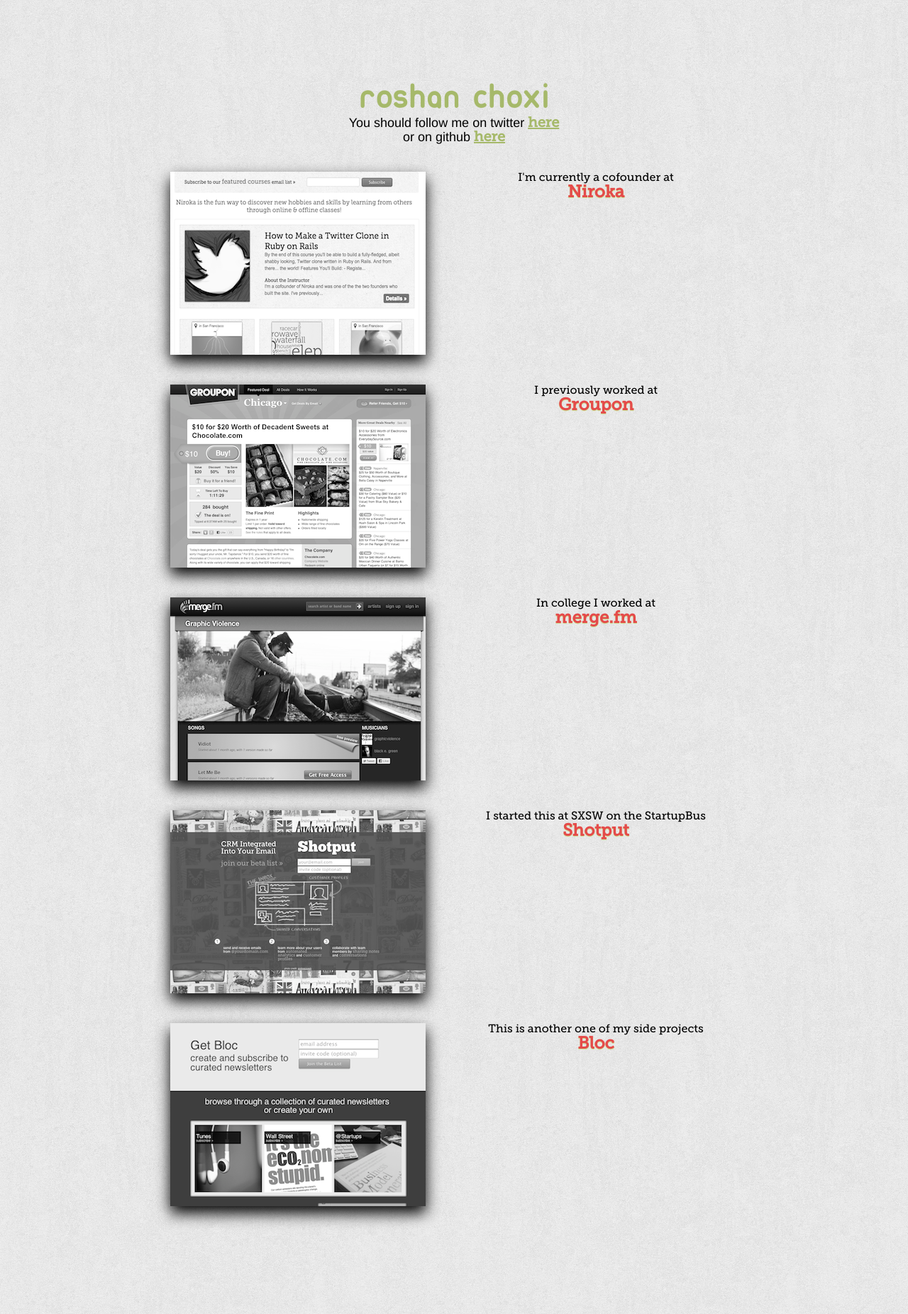
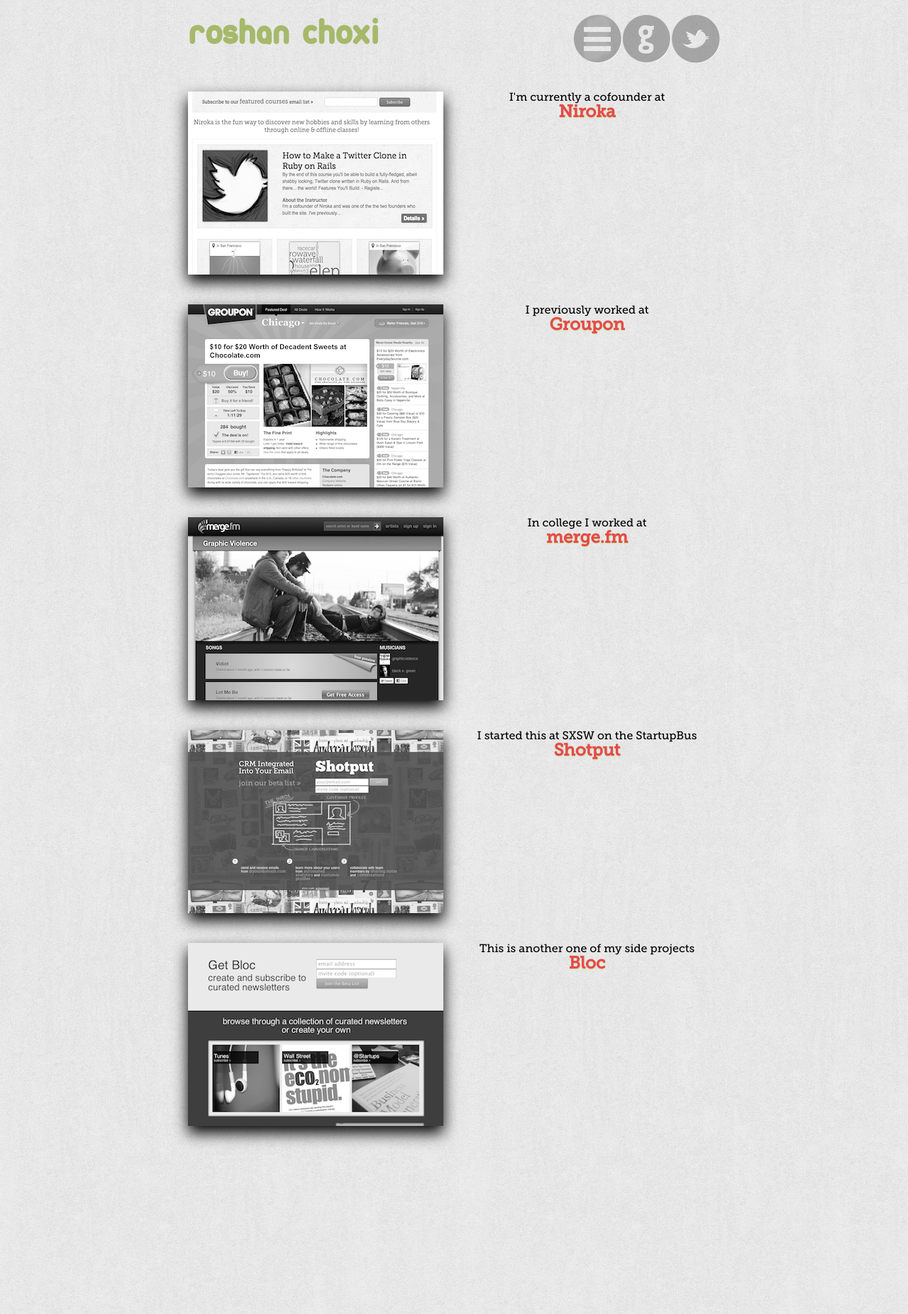
Before and after one commit to choxi/choxi.github.com, a Jekyll site: the page built from index.html, in a window 1280 px wide. Shown: the whole page at 71% size. Built offline with Jekyll 4.4.1, drawn with Linux system fonts in a browser that asks for light colours; after the commit the page ends 1649 px from its top, so only the background shows below that.

Commit message:
lots of stuff

```diff
--- a/Gemfile
+++ b/Gemfile
@@ -2,4 +2,5 @@
 
 gem "jekyll"
 gem "sass"
+gem "RedCloth"
 gem "rb-fsevent"
--- a/_layouts/default.html
+++ b/_layouts/default.html
@@ -10,6 +10,11 @@
   <body>
     <div id="container">
       <div id="header">
+        <a href="/"><h1> Roshan Choxi </h1></a>
+        <a href="http://twitter.com/choxi"><img src="/images/twitter.png"></a>
+        <a href="http://github.com/choxi"><img src="/images/github.png"></a>
+        <a href="/blog.html"><img src="/images/blog.png"></a>
+        <div class="clear"></div>
       </div>
       <div id="content">
         {{ content }}
--- a/_layouts/post.html
+++ b/_layouts/post.html
@@ -4,7 +4,6 @@
 ---
 
 <div class="post">
-  <div class="title"> {{ page.title }}</div>
   {{ content | truncatewords: 500}}
 </div>
 {% include disqus.html %}
--- a/css/main.css
+++ b/css/main.css
@@ -93,8 +93,8 @@
   margin: 10px 0; }
 
 #container {
-  width: 800px;
-  margin: 110px auto; }
+  width: 750px;
+  margin: 20px auto; }
 
 #name {
   margin-top: 8px;
@@ -116,7 +116,7 @@
   #projects .project {
     height: 300px; }
     #projects .project .caption {
-      width: 400px;
+      width: 375px;
       float: right;
       text-align: center;
       margin-bottom: 10px;
@@ -156,15 +156,6 @@
     #projects #bloc .graphic:hover {
       background: url("/images/bloc_sprite.png") 0px 0px; }
 
-#follow_me {
-  font-size: 18px;
-  text-align: center;
-  margin-bottom: 40px; }
-  #follow_me a {
-    font-family: Museo Slab;
-    font-size: 20px;
-    text-decoration: underline; }
-
 .pretty a {
   font-family: Museo Slab;
   color: #e54a4a;
@@ -174,10 +165,19 @@
     color: #eb7777; }
 
 .post {
-  padding: 10px 0 70px 0;
-  border-top: 1px solid black; }
+  padding: 10px 0 70px 0; }
   .post .title {
     font-weight: bold;
     color: #a6b96a;
     font-size: 36px;
     margin-bottom: 25px; }
+
+#header {
+  margin-bottom: 40px; }
+  #header h1 {
+    float: left; }
+  #header img {
+    float: right; }
+
+.clear {
+  clear: both; }
--- a/index.html
+++ b/index.html
@@ -3,11 +3,6 @@
   layout: default
 ---
 
-<div id="name"> <h1>Roshan Choxi</h1> </div>
-<div id="follow_me">
-  <p>You should follow me on twitter <a href="http://twitter.com/choxi">here</a></p>
-  <p>or on github <a href="http://github.com/choxi">here</a></p>
-</div>
 <div id="projects">
   <div id="niroka" class="project">
     <div class="caption">I'm currently a cofounder at <br /><a href="http://niroka.com"><span class="company">Niroka</span></a></div>
```
Also changed, not shown: _posts/2011-12-25-blah.textile (added, +30 -0 lines), blog.html (added, +12 -0 lines), sass/main.sass (+12 -12 lines), Gemfile.lock, README.md (added), images/blog.png (added), images/github.png (added), images/twitter.png (added), 4 other files.
